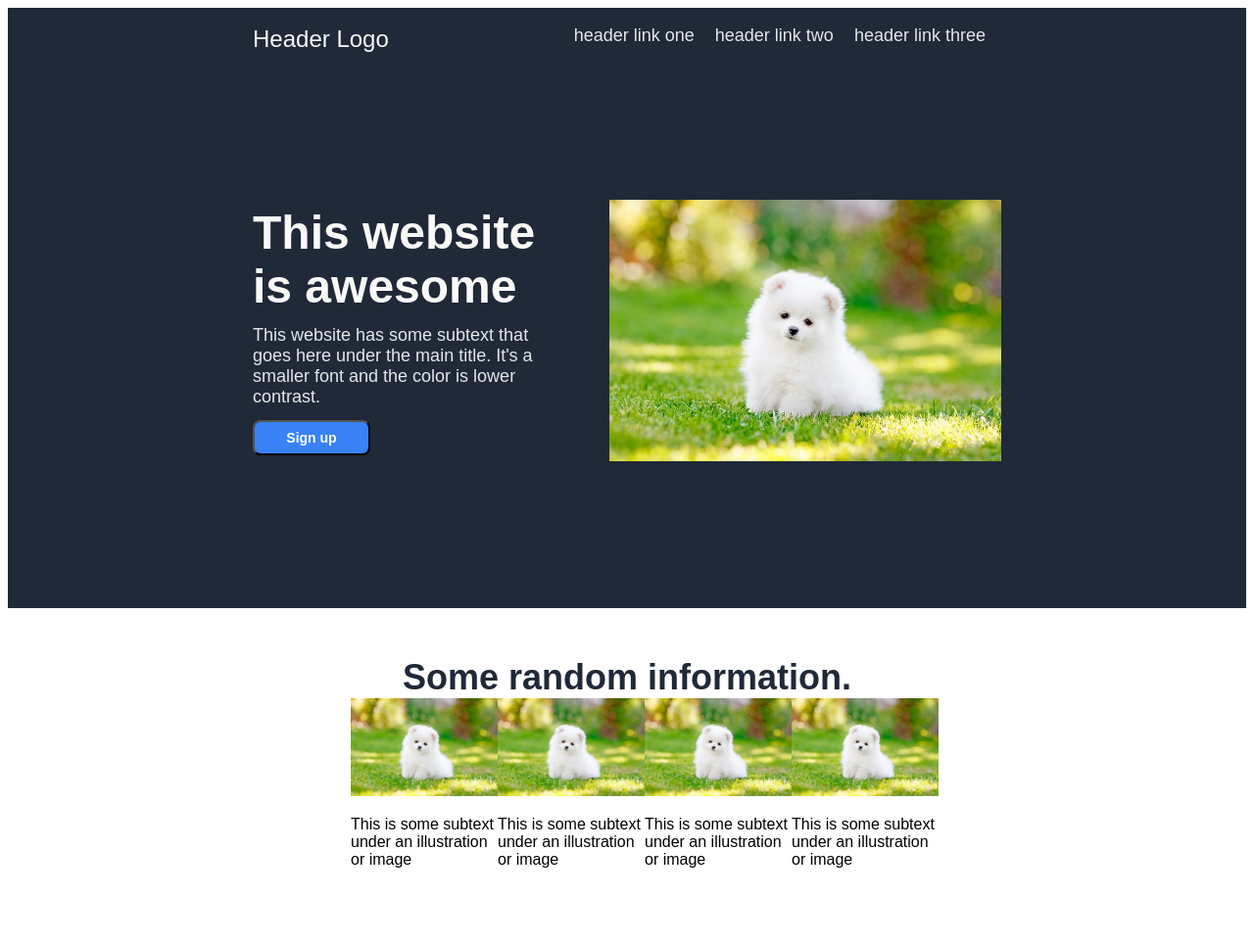
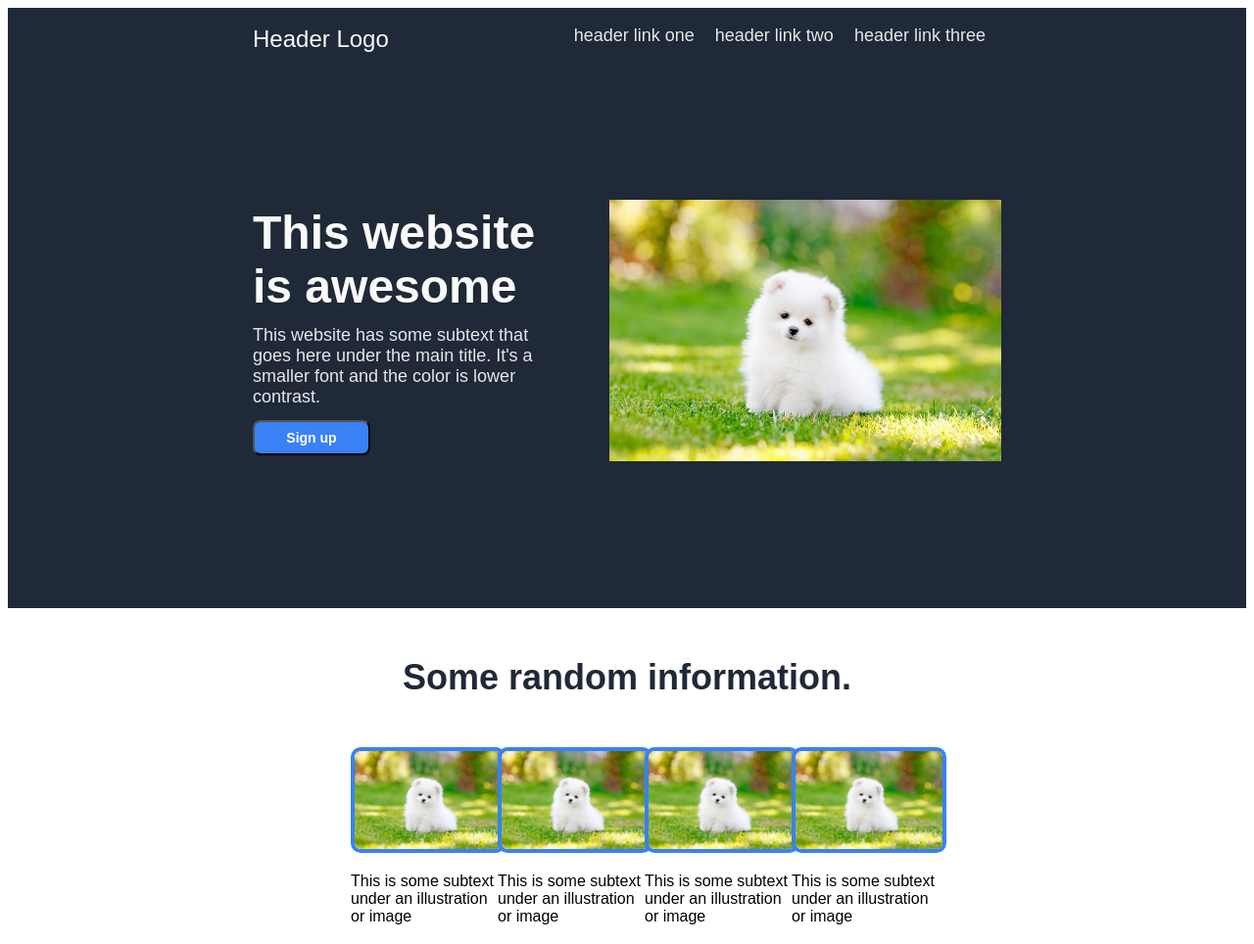
Before and after one commit to jamieolsen12/odin-landing-page, a plain HTML site: page index.html in a window 1280 px wide. Shown: the top 964 px of the page at 98% size. Drawn offline with Linux system fonts and the light colour scheme.

Commit message:
add blue image border and rounded image corners as well as padding

```diff
--- a/styles.css
+++ b/styles.css
@@ -3,9 +3,7 @@ body {
     font-family: Arial, Helvetica, sans-serif;
 }
 
-img {
-    width: 150px;
-}
+
 
 
 .header {
@@ -37,7 +35,7 @@ a {
     display: flex;
 }
 
-.intro > img {
+.intro img {
     width: 400px;
     margin-left: 50px;
 }
@@ -69,7 +67,7 @@ button {
 }
 
 .info {
-    padding: 50px 350px 200px 350px;
+    padding: 50px 350px 100px 350px;
     display: flex;
     flex-direction: column;
 }
@@ -79,6 +77,7 @@ button {
     font-weight: 900;
     color: #1f2937;
     text-align: center;
+    padding-bottom: 50px;
 }
 
 .info-images {
@@ -91,6 +90,11 @@ button {
     width: 150px;
 }
 
+.info img {
+    width: 150px;
+    border-radius: 10px;
+    border: 4px solid #3882f6;
+}
 .review {
     background-color: #E5E7Eb;
 }
```
